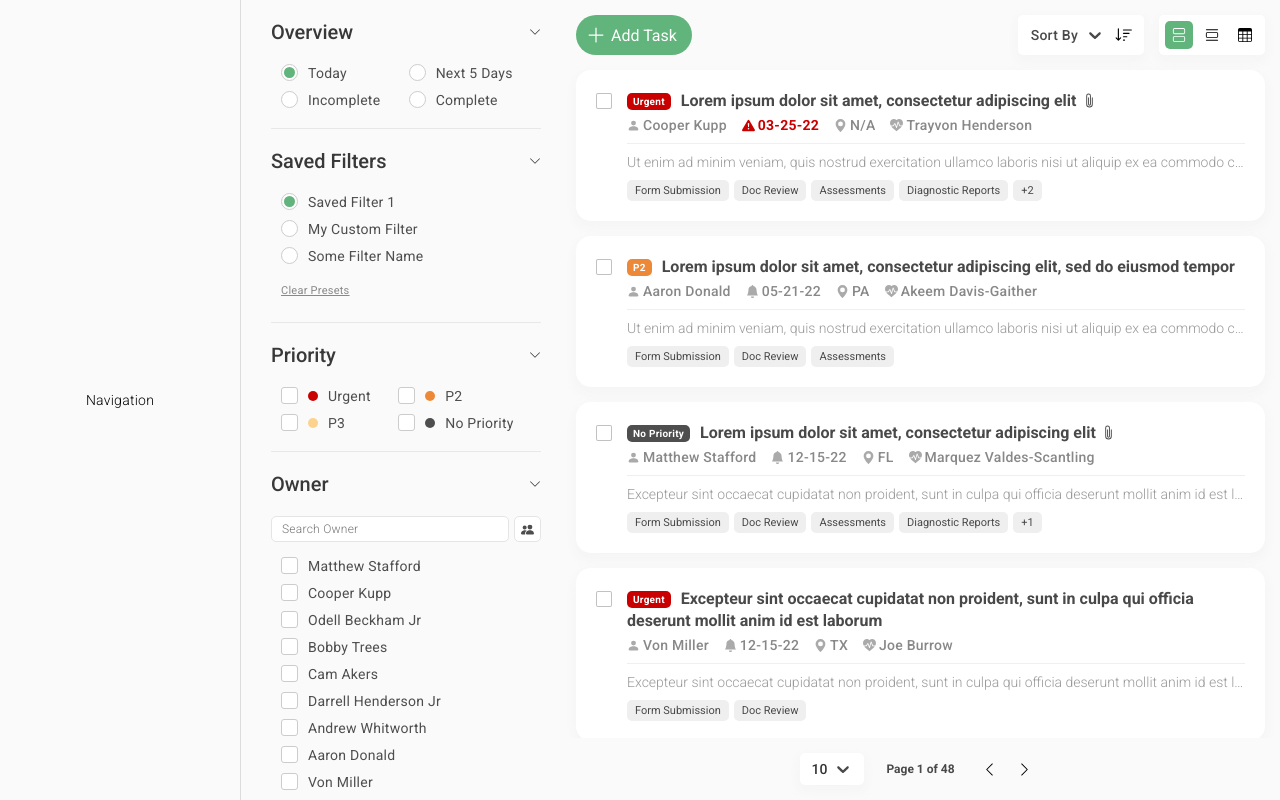
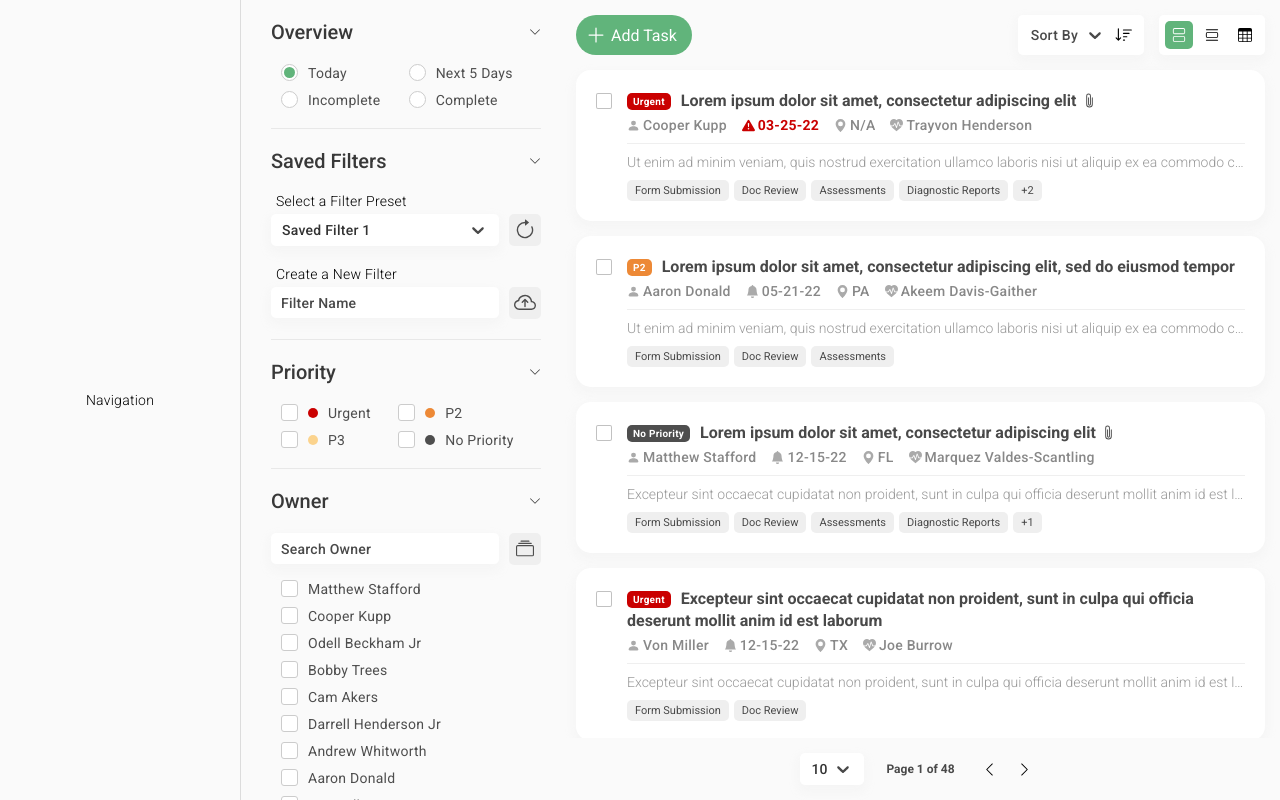
Before and after one commit to dchoi87/akute-health, a React (Create React App) app: page / in a window 1280 px wide. Built offline with nearby package versions, Linux system fonts and the light colour scheme.

Commit message:
Saved Filters & Input Updates

```diff
--- a/public/index.html
+++ b/public/index.html
@@ -3,7 +3,7 @@
   <head>
     <meta charset="utf-8" />
     <link rel="icon" href="%PUBLIC_URL%/favicon.ico" />
-    <meta name="viewport" content="width=device-width, initial-scale=1" />
+    <meta name="viewport" content="width=device-width, initial-scale=1 maximum-scale=1" />
     <meta name="theme-color" content="#000000" />
     <meta
       name="description"
--- a/src/components/tasks/common/button/index.module.css
+++ b/src/components/tasks/common/button/index.module.css
@@ -88,24 +88,6 @@
   height: 14px;
   pointer-events: none;
 }
-.collection {
-  background: #fff;
-  border: 1px solid #e5e5e5;
-  border-radius: 5px;
-  margin-left: 5px;
-  color: #4e4e4e;
-}
-.collection:hover {
-  background-color: #61b47b;
-  color: #fff;
-  border-color: #61b47b;
-}
-.collection svg {
-  display: block;
-  width: 13px;
-  height: 13px;
-  pointer-events: none;
-}
 .tag {
   font-size: 12px;
   font-weight: 400;
@@ -115,13 +97,13 @@
   border-radius: 5px;
   background: #efefef;
   color: #4e4e4e;
+  margin: 5px;
 }
 .tag:hover {
   background-color: #61b47b;
   color: #fff;
 }
-.more,
-.clear {
+.more {
   font-size: 11px;
   letter-spacing: .25px;
   padding: 5px 10px;
@@ -210,6 +192,41 @@
 .group svg {
   margin-left: 7px;
 }
+.collection,
+.save,
+.overwrite {
+  display: flex;
+  justify-content: center;
+  align-items: center;
+  margin-left: 10px;
+  padding: 5px;
+  border-radius: 5px;
+  color: #4e4e4e;
+  background: #efefef;
+  width: 32px;
+  height: 32px;
+}
+.save:hover,
+.overwrite:hover,
+.collection:hover,
+.collection.active {
+  background: #4e4e4e;
+  color: #fff;
+}
+.collection.active:hover {
+  background: #4e4e4e;
+}
+.save svg,
+.overwrite svg {
+  display: block;
+  width: 22px;
+  height: 22px;
+}
+.collection svg {
+  display: block;
+  width: 18px;
+  height: 18px;
+}
 /* modifiers */
 .active {
   background: #61b47b;
@@ -217,11 +234,6 @@
 }
 .active:hover {
   background: #437d56;
-}
-.collection.active {
-  background: #494949;
-  color: #fff;
-  border-color: #e5e5e5;
 }
 @media screen and (min-width: 960px) {
   .add {
--- a/src/components/tasks/common/checkbox/index.js
+++ b/src/components/tasks/common/checkbox/index.js
@@ -1,6 +1,6 @@
 import React from "react";
 import classNames from "classnames";
-import { CircleFill, PeopleFill } from "react-bootstrap-icons";
+import { CircleFill, Collection } from "react-bootstrap-icons";
 
 import styles from "./index.module.css";
 
@@ -24,7 +24,7 @@ const Checkbox = ({ label, id, section, customClass }) => {
       >
         {label}
       </label>
-      {customClass === "group" && <PeopleFill />}
+      {customClass === "group" && <Collection />}
     </div>
   );
 };
--- a/src/components/tasks/common/input/index.module.css
+++ b/src/components/tasks/common/input/index.module.css
@@ -11,15 +11,22 @@
   white-space: nowrap;
   width: 1px;
 }
+.text,
 .search {
-  border: 1px solid #e5e5e5;
+  border: 0;
   border-radius: 5px;
-  padding: 5px 10px;
+  box-shadow: 0px 5px 10px 2px #efefef73;
+  padding: 7.5px 10px;
   font-family: "Roboto";
-  font-weight: 300;
-  font-size: 12px;
+  font-weight: 500;
+  font-size: 14px;
   min-width: 200px;
   width: 100%;
   margin-right: 10px;
   letter-spacing: .25px;
+  -webkit-appearance: none;
 }
+.text::placeholder,
+.search::placeholder {
+  color: #494949;
+}
--- a/src/components/tasks/common/select/index.js
+++ b/src/components/tasks/common/select/index.js
@@ -16,9 +16,10 @@ const SelectContainer = ({
   isDesc,
   menuPlacement,
   defaultValue,
+  customClass
 }) => {
   return (
-    <div className={classNames("select", styles.container)}>
+    <div className={classNames("select", styles.container, styles[customClass])}>
       <Select
         options={options}
         className="tasks-select-container"
--- a/src/components/tasks/common/select/index.module.css
+++ b/src/components/tasks/common/select/index.module.css
@@ -6,3 +6,6 @@
   box-shadow: 0px 5px 10px 2px #efefef73;
   padding: 6px;
 }
+.filters {
+  flex: 1;
+}
--- a/src/components/tasks/common/select/react-select.css
+++ b/src/components/tasks/common/select/react-select.css
@@ -1,4 +1,5 @@
 .select .tasks-select-container {
+  flex: 1;
   font-size: 14px;
   font-weight: 500;
   letter-spacing: .25px;
@@ -28,6 +29,7 @@
   display: none;
 }
 .select .tasks-select__single-value {
+  text-transform: capitalize;
   text-overflow: inherit;
   margin: 0;
 }
@@ -35,6 +37,7 @@
   min-width: 100%;
   width: max-content;
   overflow: hidden;
+  text-transform: capitalize;
 }
 .select .tasks-select__menu-list {
   padding: 0;
--- a/src/components/tasks/data.js
+++ b/src/components/tasks/data.js
@@ -40,9 +40,9 @@ export const tags = [
 ];
 
 export const savedFilters = [
-  { label: "saved filter 1", date: "10-12-22" },
-  { label: "my custom filter", date: "10-31-22" },
-  { label: "some filter name", date: "11-22-22" },
+  { value: "filter1", label: "saved filter 1" },
+  { value: "filter2", label: "my custom filter" },
+  { value: "filter3", label: "some filter name" },
 ];
 
 export const view = [
--- a/src/components/tasks/pagination/index.js
+++ b/src/components/tasks/pagination/index.js
@@ -15,7 +15,7 @@ const Pagination = () => {
           <Select
             type="cards"
             options={cardsPerPage}
-            defaultValue={{ label: "10", value: "10" }}
+            defaultValue={cardsPerPage[0]}
             menuPlacement="top"
           />
         </div>
--- a/src/components/tasks/sidebar/index.js
+++ b/src/components/tasks/sidebar/index.js
@@ -3,13 +3,15 @@ import classNames from "classnames";
 import {
   ChevronDown,
   ChevronRight,
-  PeopleFill,
-  TagsFill,
+  ArrowClockwise,
+  CloudArrowUp,
+  Collection
 } from "react-bootstrap-icons";
 import Button from "../common/button";
 import Checkbox from "../common/checkbox";
 import Input from "../common/input";
 import Radio from "../common/radio";
+import Select from "../common/select";
 
 import styles from "./index.module.css";
 
@@ -74,24 +76,33 @@ const SideBar = ({ isOpen }) => {
         </div>
       </Section>
       <Section title="Saved Filters" id="filters">
-        <div className={styles.filters}>
-          <div className={styles.filtersWrapper}>
-            {savedFilters.map((item, i) => {
-              return (
-                <Radio
-                  key={i}
-                  idx={i}
-                  id={item.label}
-                  label={item.label}
-                  name="filters"
-                />
-              );
-            })}
+        <div className={styles.filter}>
+          <div className={styles.filterSection}>
+            <div className={styles.filterLabel}>
+              Select a Filter Preset
+            </div>
+            <div className={styles.filterInput}>
+              <Select
+                type="filters"
+                options={savedFilters}
+                customClass="filters"
+                defaultValue={savedFilters[0]}
+              />
+              <Button type="overwrite" id="filters-overwrite">
+                <ArrowClockwise />
+              </Button>
+            </div>
           </div>
-          <div className={styles.options}>
-            <Button type="clear">
-              <span>Clear Presets</span>
-            </Button>
+          <div className={styles.filterSection}>
+            <div className={styles.filterLabel}>
+              Create a New Filter
+            </div>
+            <div className={styles.filterInput}>
+              <Input type="text" id="create-filter" placeholder="Filter Name" />
+              <Button type="save" id="filters-save">
+                <CloudArrowUp />
+              </Button>
+            </div>
           </div>
         </div>
       </Section>
@@ -114,7 +125,7 @@ const SideBar = ({ isOpen }) => {
               onClick={handleGroup}
               isActive={showOwnerGroup}
             >
-              <PeopleFill />
+              <Collection />
             </Button>
           </div>
           <div className={styles.ownerWrapper}>
@@ -157,7 +168,7 @@ const SideBar = ({ isOpen }) => {
               onClick={handleGroup}
               isActive={showTagGroup}
             >
-              <TagsFill />
+              <Collection />
             </Button>
           </div>
           <div className={styles.tagsWrapper}>
@@ -168,7 +179,7 @@ const SideBar = ({ isOpen }) => {
                   return (
                     <Button key={i} type="tag" customClass="group">
                       Tag Group {i + 1}
-                      <TagsFill />
+                      <Collection />
                     </Button>
                   );
                 })}
--- a/src/components/tasks/sidebar/index.module.css
+++ b/src/components/tasks/sidebar/index.module.css
@@ -41,17 +41,19 @@
   gap: 10px;
   padding: 0 10px 20px;
 }
-.filters {
-  display: grid;
-  grid-template-columns: auto;
-  gap: 15px;
+.filter {
   padding-bottom: 20px;
 }
-.filtersWrapper {
-  display: grid;
-  grid-template-columns: auto;
-  gap: 10px;
-  padding: 0 10px;
+.filterLabel {
+  font-size: 14px;
+  letter-spacing: .25px;
+  margin: 0 0 5px 5px;
+}
+.filterInput {
+  display: flex;
+}
+.filterSection + .filterSection {
+  margin-top: 20px;
 }
 .priority {
   display: grid;
@@ -86,8 +88,6 @@
 .tagsWrapper {
   display: flex;
   flex-wrap: wrap;
-  gap: 10px; /* change later */
-  padding: 0 10px;
 }
 .header {
   display: flex;
```
